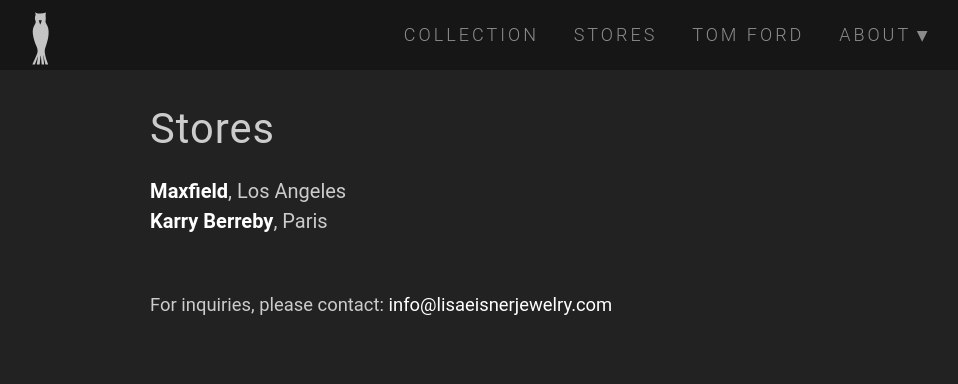
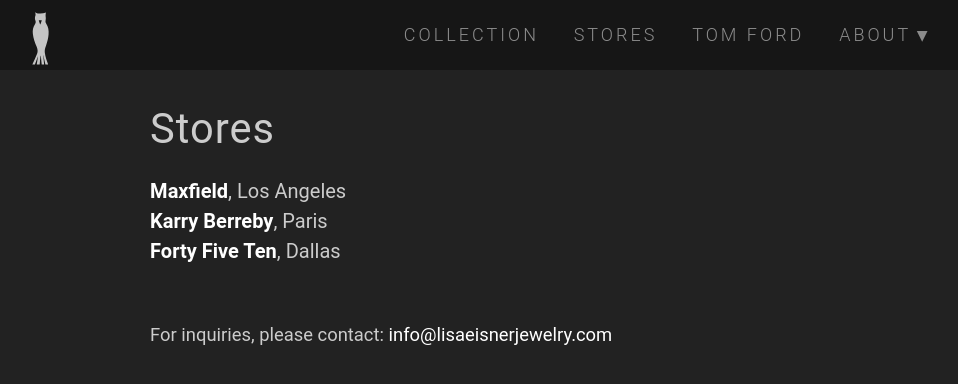
Before and after one commit to egardner/lisaeisner, a Jekyll site: the page built from stores.md, in a window 1280 px wide. Shown: the top 384 px of the page, without its empty margins (164-1122 px from the left). Built offline with Jekyll 4.4.1, drawn with Linux system fonts in a browser that asks for light colours; nearby versions of some CDN libraries; Markdown is read by kramdown in place of the engine named in the settings.

Commit message:
Add new store link

```diff
--- a/stores.md
+++ b/stores.md
@@ -4,6 +4,7 @@ title: Stores
 ---
 - [**Maxfield**](http://www.maxfieldla.com/), Los Angeles
 - [**Karry Berreby**](http://www.karryberreby.com/), Paris
+- [**Forty Five Ten**](http://www.fortyfiveten.com/), Dallas
 
 <br />
 
```
